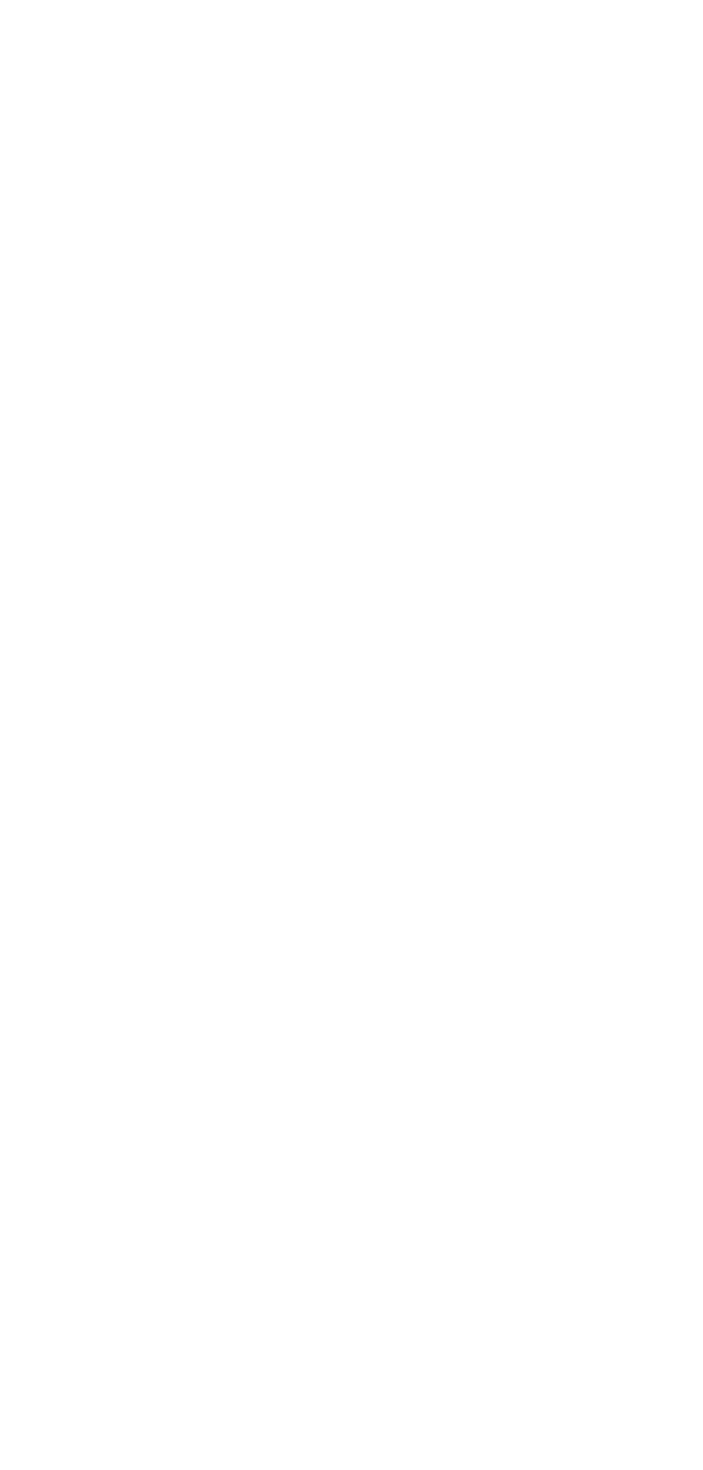
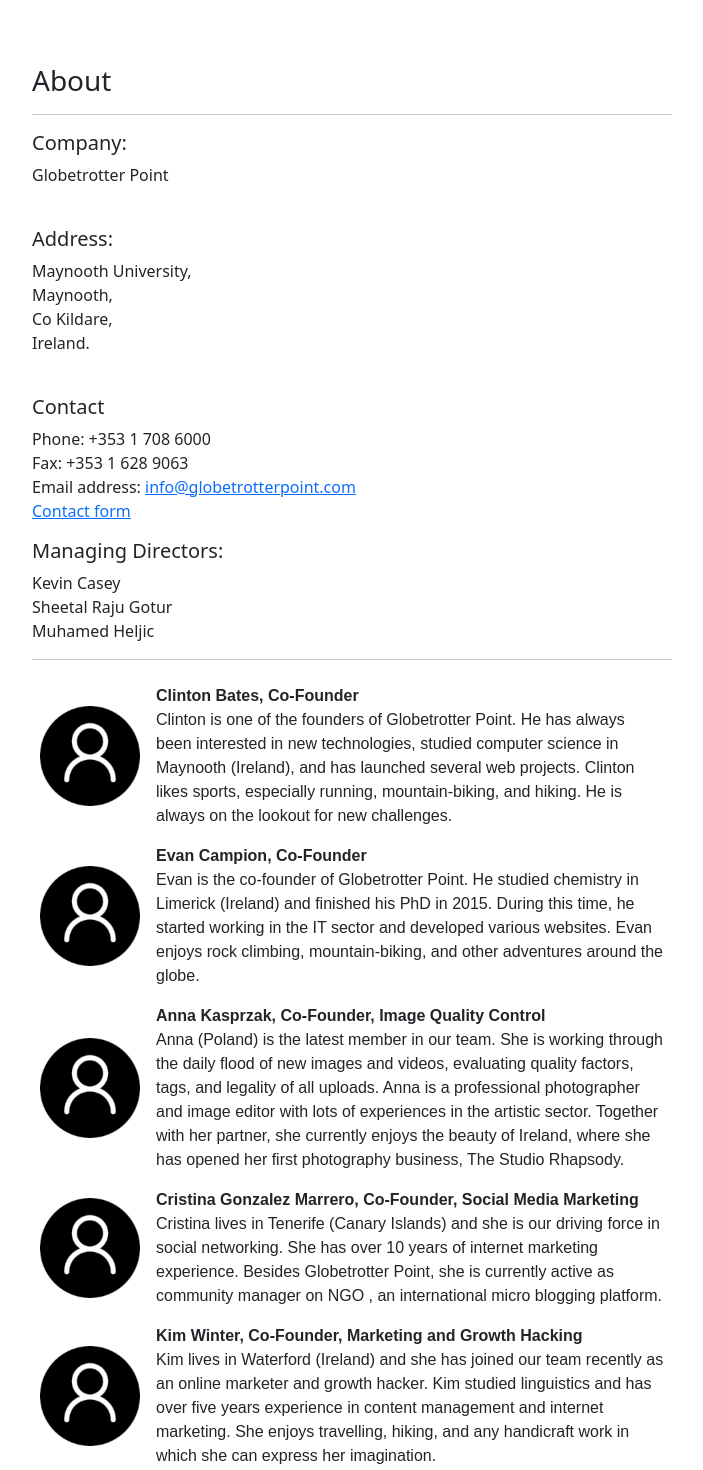
Before and after one commit to ClintonProjects/Globetrotter, a React (Create React App) app: page / in a window 1280 px wide. Shown: the part 60-1530 px from the top of the page, without its empty margins (288-991 px from the left). Before the commit the page ends 924 px from the top, so only its background shows below. Built offline with nearby package versions, Linux system fonts and the light colour scheme; the HTML template or start-up script is replaced by a standard one.

Commit message:
adding About

```diff
--- a/src/App.js
+++ b/src/App.js
@@ -1,11 +1,14 @@
 import React, { Component } from "react";
 import Login from "./components/login/Login";
+import About from "./components/about/About";
 
 class App extends Component {
     render() {
         return (
         <div className = "App" > Team 9 test
-        <Login></Login>
+        <Login/>
+
+        <About></About>
 
         </div>
         );
--- /dev/null
+++ b/src/components/about/About.css
@@ -0,0 +1,24 @@
+  #aboutTable {
+    font-family: Arial, Helvetica, sans-serif;
+    border-collapse: collapse;
+    width: 100%;
+  }
+
+  #aboutTable td, #aboutTable th {
+    padding: 8px;
+  }
+
+
+  #aboutTable th {
+    padding-top: 12px;
+    padding-bottom: 12px;
+    text-align: left;
+    background-color: #4CAF50;
+    color: white;
+  }
+  .content{
+    position: absolute;
+    left: 50%;
+    /* bring your own prefixes */
+    transform: translate( -50%);
+  }
--- /dev/null
+++ b/src/components/about/About.js
@@ -0,0 +1,76 @@
+import React, { Component } from "react";
+import "./About.css";
+import logo from '../../images/avatarblack100px.png';
+
+class About extends Component {
+  render() {
+    return (
+
+      <div className="About">
+          <div class="content">
+            <h3> About </h3>
+            <hr/>
+            <h5>Company:</h5>
+            <p>Globetrotter Point</p><br/>
+            <h5>Address:</h5>
+            <p>Maynooth University,<br/>
+                Maynooth,<br/>
+                Co Kildare,<br/>
+                Ireland. </p><br/>
+
+            <h5>Contact</h5>
+            <p>Phone: +353 1 708 6000 <br/>
+                 Fax: +353 1 628 9063<br/>
+            Email address:  <a href="mailto:info@globetrotterpoint.com">info@globetrotterpoint.com </a><br/>
+            <a href="Will do this later">Contact form</a> <br/></p>
+
+            <h5>Managing Directors:</h5>
+            Kevin Casey<br/>
+            Sheetal Raju Gotur<br/>
+            Muhamed Heljic<br/>
+        <hr/>
+
+
+    <table id="aboutTable">
+
+  <tr >
+    <td ><img src={logo} alt="Avatar" /></td>
+    <td ><b>Clinton Bates, Co-Founder</b> <br/>
+    Clinton is one of the founders of Globetrotter Point. He has always been interested in new technologies, studied computer science in Maynooth (Ireland), and has launched several web projects. Clinton likes sports, especially running, mountain-biking, and hiking. He is always on the lookout for new challenges.
+    </td>
+  </tr>
+  <tr>
+    <td><img src={logo} alt="Avatar" /></td>
+    <td><b>Evan Campion, Co-Founder</b><br/>
+    Evan is the co-founder of Globetrotter Point. He studied chemistry in Limerick (Ireland) and finished his PhD in 2015. During this time, he started working in the IT sector and developed various websites. Evan enjoys rock climbing, mountain-biking, and other adventures around the globe.
+    </td>
+  </tr>
+  <tr>
+    <td><img src={logo} alt="Avatar" /></td>
+    <td><b>Anna Kasprzak, Co-Founder, Image Quality Control</b><br/>
+    Anna (Poland) is the latest member in our team. She is working through the daily flood of new images and videos, evaluating quality factors, tags, and legality of all uploads. Anna is a professional photographer and image editor with lots of experiences in the artistic sector. Together with her partner, she currently enjoys the beauty of Ireland, where she has opened her first photography business, The Studio Rhapsody.
+    </td>
+  </tr>
+  <tr>
+    <td><img src={logo} alt="Avatar" /></td>
+    <td><b>Cristina Gonzalez Marrero, Co-Founder, Social Media Marketing</b><br/>
+    Cristina lives in Tenerife (Canary Islands) and she is our driving force in social networking. She has over 10 years of internet marketing experience. Besides Globetrotter Point, she is currently active as community manager on NGO , an international micro blogging platform.
+    </td>
+  </tr>
+  <tr>
+    <td><img src={logo} alt="Avatar" /></td>
+    <td><b>Kim Winter, Co-Founder, Marketing and Growth Hacking</b><br/>
+    Kim lives in Waterford (Ireland) and she has joined our team recently as an online marketer and growth hacker. Kim studied linguistics and has over five years experience in content management and internet marketing. She enjoys travelling, hiking, and any handicraft work in which she can express her imagination.
+    </td>
+  </tr>
+</table>
+
+
+
+
+      </div>
+      </div>
+    );
+  }
+}
+export default About;
--- a/src/components/login/login.js
+++ b/src/components/login/login.js
@@ -3,7 +3,7 @@ import React, { Component } from "react";
 class Login extends Component {
   render() {
     return (
-      <div className="Login" style={{ height: '900px', width: '1000px' }}>
+      <div className="Login" style={{ height: '100px', width: '1000px' }}>
 
           <button> Login </button>
       </div>
```
Also changed, not shown: src/images/avatarblack100px.png (added).
